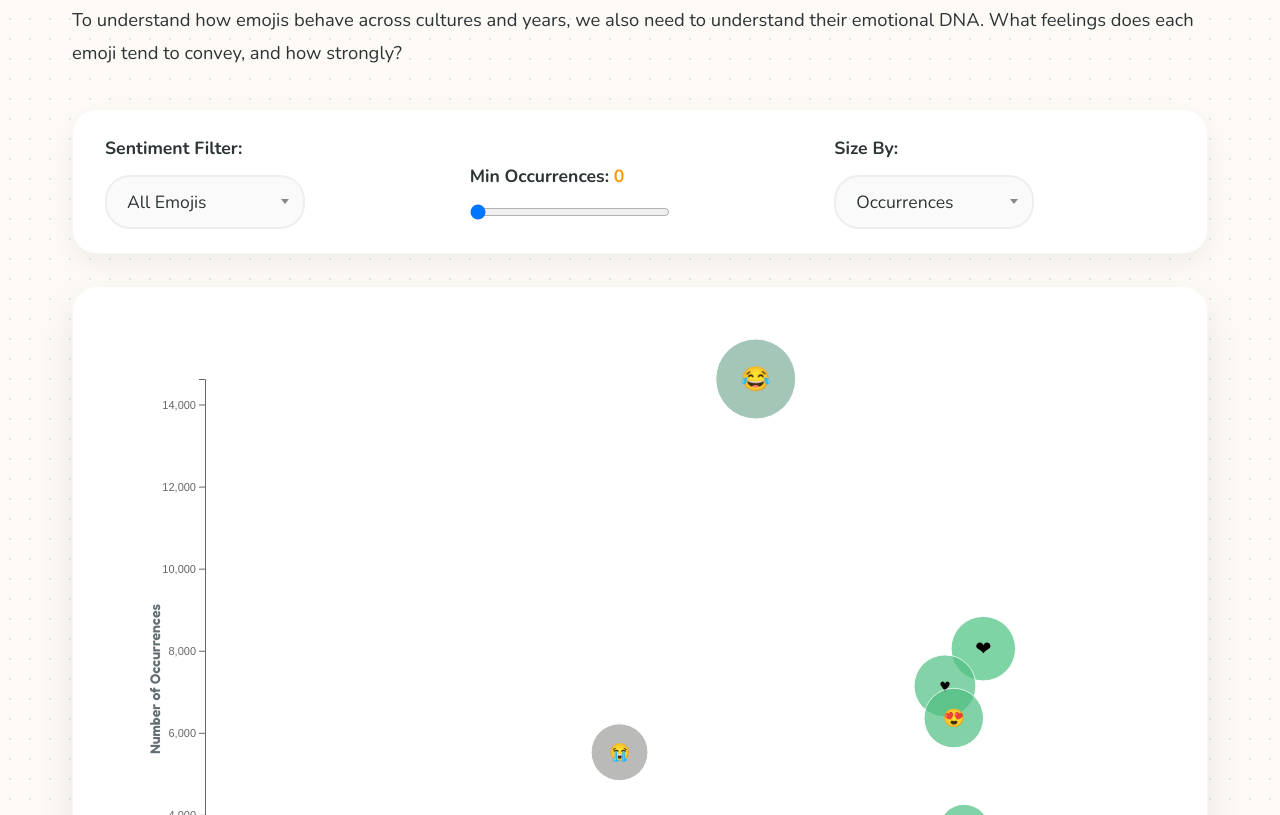
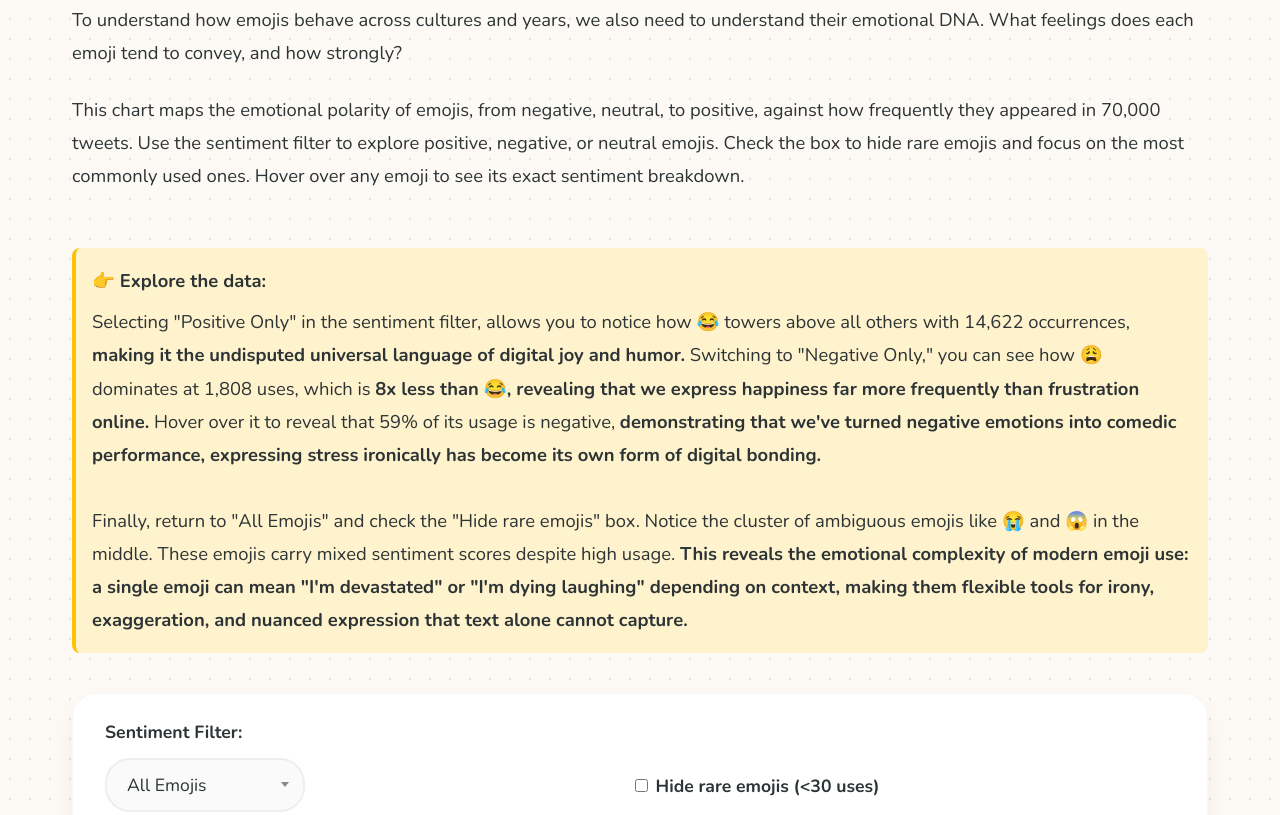
Before and after one commit to eleanorpeng/cs448b-final-project, a website: page index.html in a window 1280 px wide. Shown: the part 7451-8266 px from the top of the page. Drawn offline with nearby package versions, Linux system fonts and the light colour scheme; no server answers.

Commit message:
updated html for sentiment explorer

```diff
--- a/index.html
+++ b/index.html
@@ -475,6 +475,60 @@
           need to understand their emotional DNA. What feelings does each emoji
           tend to convey, and how strongly?
         </p>
+        <p>
+    This chart maps the emotional polarity of emojis, from negative,
+    neutral, to positive, against how frequently they appeared in 70,000
+    tweets. Use the sentiment filter to explore positive, negative, or
+    neutral emojis. Check the box to hide rare emojis and focus on the
+    most commonly used ones. Hover over any emoji to see its exact
+    sentiment breakdown.
+  </p>
+      </div>
+
+<div class="text-content">
+  <p
+    style="
+      font-weight: 600;
+      margin-top: 0rem;
+      background: #fff3cd;
+      padding: 1rem;
+      border-radius: 8px;
+      border-left: 4px solid #ffc107;
+    "
+  >
+    👉 <strong>Explore the data:</strong><br />
+    <span style="font-weight: 400; display: block; margin-top: 0.5rem">
+      Selecting "Positive Only" in the sentiment filter, allows you to
+      notice how 😂 towers above all others with 14,622 occurrences,
+      <strong
+        >making it the undisputed universal language of digital joy and
+        humor.</strong
+      >
+      Switching to "Negative Only," you can see how 😩 dominates at 1,808
+      uses, which is
+      <strong
+        >8x less than 😂, revealing that we express happiness far more
+        frequently than frustration online.</strong
+      >
+      Hover over it to reveal that 59% of its usage is negative,
+      <strong
+        >demonstrating that we've turned negative emotions into comedic
+        performance, expressing stress ironically has become its own form
+        of digital bonding.</strong
+      ><br /><br />
+      Finally, return to "All Emojis" and check the "Hide rare emojis"
+      box. Notice the cluster of ambiguous emojis like 😭 and 😱 in the
+      middle. These emojis carry mixed sentiment scores despite high
+      usage.
+      <strong
+        >This reveals the emotional complexity of modern emoji use: a
+        single emoji can mean "I'm devastated" or "I'm dying laughing"
+        depending on context, making them flexible tools for irony,
+        exaggeration, and nuanced expression that text alone cannot
+        capture.</strong
+      >
+    </span>
+  </p>
 </div>
 
 <div class="controls-container">
@@ -488,32 +542,11 @@
     </select>
   </div>
 
-        <div class="control-group">
-          <label for="sentiment-min-occurrences">
-            Min Occurrences:
-            <span
-              id="sentiment-occurrence-value"
-              style="font-weight: bold; color: var(--primary-dark)"
-              >0</span
-            >
+  <div class="control-group" style="margin-left: 10px;">
+    <label style="display: flex; align-items: center; gap: 8px; cursor: pointer;">
+      <input type="checkbox" id="sentiment-filter-rare">
+      <span>Hide rare emojis (&lt;30 uses)</span>
     </label>
-          <input
-            type="range"
-            id="sentiment-min-occurrences"
-            min="0"
-            max="5000"
-            step="100"
-            value="0"
-            style="width: 200px; cursor: pointer"
-          />
-        </div>
-
-        <div class="control-group">
-          <label for="sentiment-sort-by">Size By:</label>
-          <select id="sentiment-sort-by" class="custom-select">
-            <option value="occurrences">Occurrences</option>
-            <option value="sentiment">Sentiment Score</option>
-          </select>
   </div>
 </div>
 
@@ -540,21 +573,39 @@
   </div>
 </div>
 
-      <div class="text-content">
+<div class="text-content" style="margin-top: 1rem; padding-top: 1rem;">
+  <p>Here are some takeaways:</p>
+
+  <h3>Digital communication skews overwhelmingly positive</h3>
   <p>
-          This chart maps the emotional polarity of emojis, from negative,
-          neutral, to positive, against how frequently they appeared in 70,000
-          tweets. Usage is dominated by universally positive emojis such as 😂,
-          ❤️, 😍, reinforcing that online communication tends to skew toward
-          positive or humorous expressions. However, a cluster of high-frequency
-          but negative emojis like 😩, 😒 reveals the growing normalization of
-          sadness or irony in online culture. An emerging group of emojis
-          includes the presence of ambiguous emojis (😭, 😳, 😱), suggesting how
-          many symbols now carry layered or context-dependent meaning. This
-          reflects how users repurpose emojis for irony, empathy, or in-jokes.
+    The dominance of 😂, ❤️, and 😍 isn't accidental, as positive emojis
+    are used 8-10x more frequently than negative ones. This reveals a
+    fundamental truth about online expression: we use emojis primarily to
+    amplify joy, affection, and humor. The digital world we create leans
+    optimistic, even when reality doesn't.
+  </p>
+
+  <h3>Negative emotions are performative</h3>
+  <p>
+    High-frequency negative emojis like 😩 and 😭 occupy a strange middle
+    ground. They express genuine frustration <em>and</em> ironic
+    exaggeration simultaneously. This performative negativity shows how
+    internet culture has turned venting into a form of relatable humor,
+    where complaining is as much about bonding as it is about expressing
+    real distress.
+  </p>
+
+  <h3>Context has replaced inherent meaning</h3>
+  <p>
+    The presence of emotionally ambiguous emojis, symbols that can mean
+    opposite things depending on who uses them and why, reveals that
+    emojis no longer have fixed meanings. Instead, they've become flexible
+    tools for irony, empathy, and in-jokes. A 😭 can mean "I'm devastated"
+    or "I'm dying laughing," and we intuitively understand which one based
+    on invisible social cues. This fluidity makes emojis uniquely powerful
+    for capturing the complexity of modern digital expression.
   </p>
 </div>
-    </section>
 
     <!-- Country Usage View -->
     <section id="view-country" class="section">
--- a/js/sentiment.js
+++ b/js/sentiment.js
@@ -10,13 +10,8 @@ const SentimentApp = {
   init() {
     console.log("Initializing Sentiment Visualization...");
 
-    // Initialize Select2 for sentiment controls
+    // Initialize Select2 for sentiment filter only
     $("#sentiment-filter").select2({
-      minimumResultsForSearch: Infinity,
-      width: "200px",
-    });
-
-    $("#sentiment-sort-by").select2({
       minimumResultsForSearch: Infinity,
       width: "200px",
     });
@@ -44,7 +39,8 @@ const SentimentApp = {
             sentimentScore:
               (+d.Positive - +d.Negative) /
               (+d.Positive + +d.Neutral + +d.Negative),
-          }));
+          }))
+          .filter((d) => d.occurrences > 0); // Filter out zero occurrences
 
         console.log(
           "Sentiment CSV loaded successfully!",
@@ -139,10 +135,11 @@ const SentimentApp = {
       this.vizElements;
 
     const sentimentFilter = document.getElementById("sentiment-filter").value;
-    const minOccurrences = +document.getElementById("sentiment-min-occurrences")
-      .value;
-    const sizeBy = document.getElementById("sentiment-sort-by").value;
+    const filterRare =
+      document.getElementById("sentiment-filter-rare")?.checked || false;
 
+    // Apply minimum occurrences filter based on checkbox
+    const minOccurrences = filterRare ? 30 : 1;
     let filteredData = this.data.filter((d) => d.occurrences >= minOccurrences);
 
     if (sentimentFilter === "positive") {
@@ -184,10 +181,8 @@ const SentimentApp = {
 
     yAxisGroup.transition().duration(800).call(d3.axisLeft(yScale).ticks(8));
 
-    const sizeValue =
-      sizeBy === "occurrences"
-        ? (d) => sizeScale(d.occurrences)
-        : (d) => 15 + Math.abs(d.sentimentScore) * 25;
+    // Size based on occurrences only (removed "Size By" option)
+    const sizeValue = (d) => sizeScale(d.occurrences);
 
     // Bind data
     const circles = svg
@@ -322,15 +317,14 @@ const SentimentApp = {
   attachEventListeners() {
     // Use jQuery events to support Select2
     $("#sentiment-filter").on("change", () => this.updateVisualization());
-    $("#sentiment-sort-by").on("change", () => this.updateVisualization());
 
-    document
-      .getElementById("sentiment-min-occurrences")
-      .addEventListener("input", (e) => {
-        document.getElementById("sentiment-occurrence-value").textContent =
-          e.target.value;
-        this.updateVisualization();
-      });
+    // Checkbox event listener
+    const filterRareCheckbox = document.getElementById("sentiment-filter-rare");
+    if (filterRareCheckbox) {
+      filterRareCheckbox.addEventListener("change", () =>
+        this.updateVisualization()
+      );
+    }
   },
 };
 
```
Lines whose indentation alone changed are shown as unchanged.
